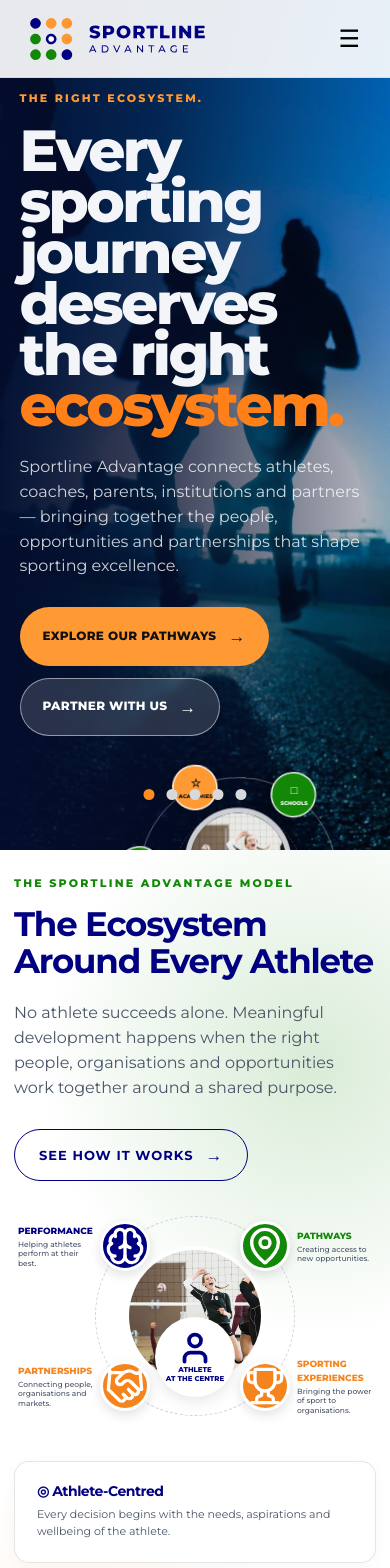
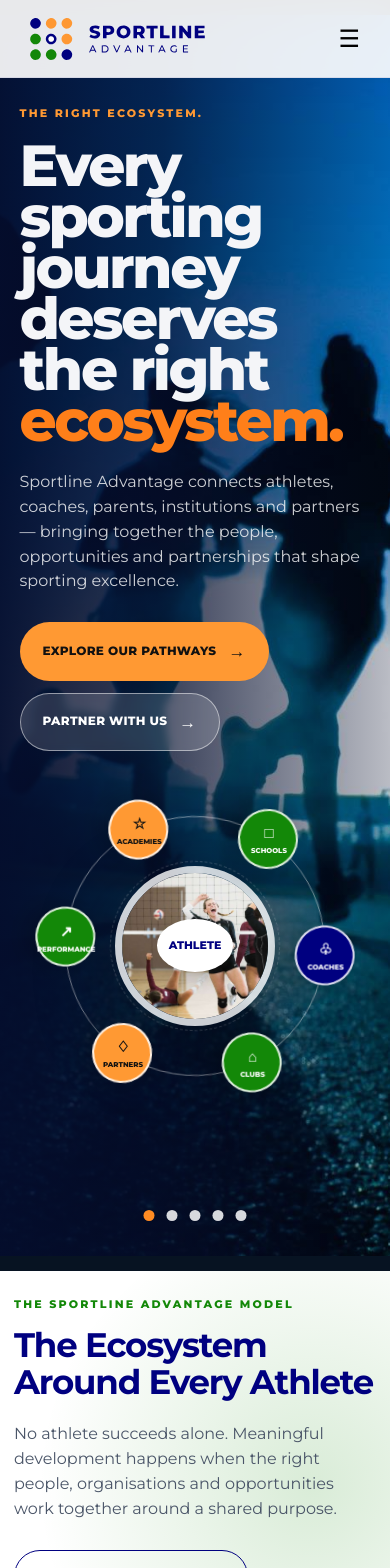
Before and after one commit to vanithbabu/sportline, a Next.js app: page / in a window 390 px wide. Shown: the top 1568 px of the page. Built offline with nearby package versions, Linux system fonts and the light colour scheme.

Commit message:
checkinh

```diff
--- a/app/styles.css
+++ b/app/styles.css
@@ -1180,8 +1180,9 @@
     }
 
     .hero-ecosystem {
-      height: 280px;
+      min-height: 380px;
       overflow: visible;
+      margin-bottom: 70px;
     }
 
     .hero-orbit-wrapper {
@@ -1195,9 +1196,15 @@
     }
 
     .athlete-photo {
-      width: 140px;
-      height: 180px;
-      border-radius: 80px 80px 20px 20px;
+      width: 160px;
+      height: 160px;
+      border-radius: 50%;
+    }
+
+    .athlete-photo img {
+      width: 100%;
+      height: 100%;
+      object-fit: cover;
     }
 
     .hero-ecosystem .node {
@@ -1767,8 +1774,13 @@
 
   @media (max-width: 900px) {
     .sl-hero-carousel {
-      min-height: 850px;
       height: auto;
+      min-height: auto;
+    }
+
+    .sl-slides,
+    .sl-slide.is-active {
+      position: relative;
     }
 
     .sl-copy-right {
@@ -1883,8 +1895,8 @@
     }
 
     .sl-slide-ecosystem .hero-ecosystem {
-      transform: scale(0.76);
-      transform-origin: center right;
+      transform: none;
+      transform-origin: center;
     }
   }
 
```
